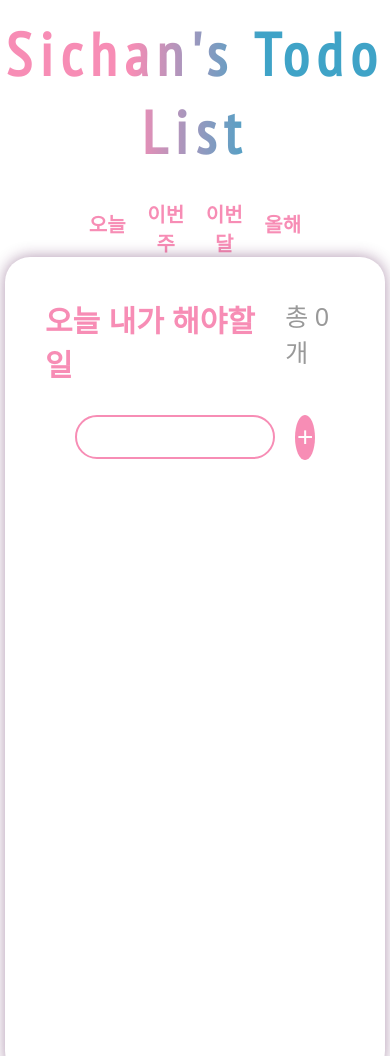
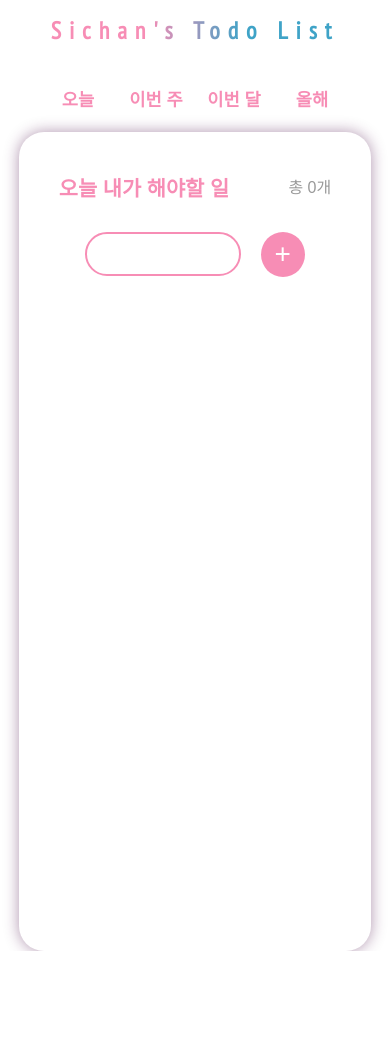
Before and after one commit to sichan1301/Todo_List, a plain HTML site: page index.html in a window 390 px wide. Shown: the top 1056 px of the page. After the commit the page ends 951 px from the top, so only its background shows below. Drawn offline with Linux system fonts and the light colour scheme; a web font is replaced by a local one.

Commit message:
media query finish

```diff
--- a/style.css
+++ b/style.css
@@ -157,7 +157,36 @@ nav {
 }
 
 @media only screen and (max-width: 860px) {
+  .title {
+    font-size: 1.5rem;
+  }
   #container {
-    width: 320px;
+    width: 75%;
+  }
+  nav {
+    max-width: 80%;
+  }
+  .nav-category {
+    font-size: 1.1rem;
+    margin: 0 0.05em;
+  }
+  .form_input {
+    flex-basis: 75%;
+    width: 10%;
+  }
+
+  .form_btn {
+    width: 90px;
+    font-size: 28px;
+    flex-basis: 25%;
+  }
+
+  .sub_text {
+    font-size: 1.3rem;
+  }
+
+  .sub_count {
+    font-size: 1rem;
+    margin-top: 2px;
   }
 }
```
